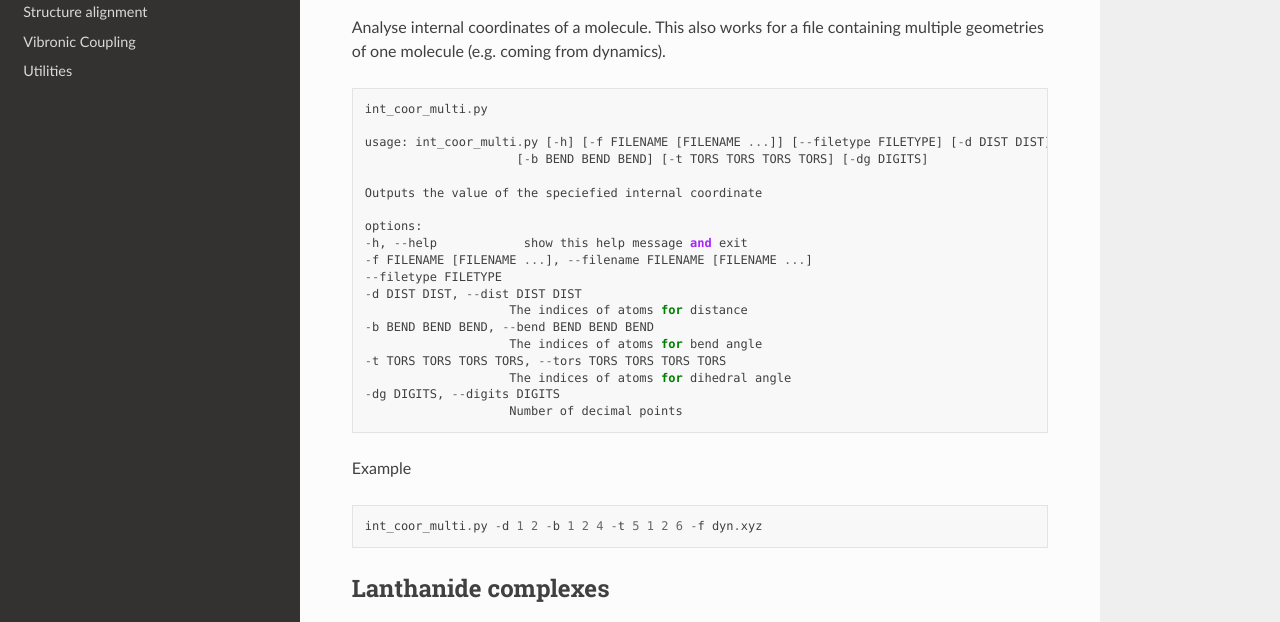
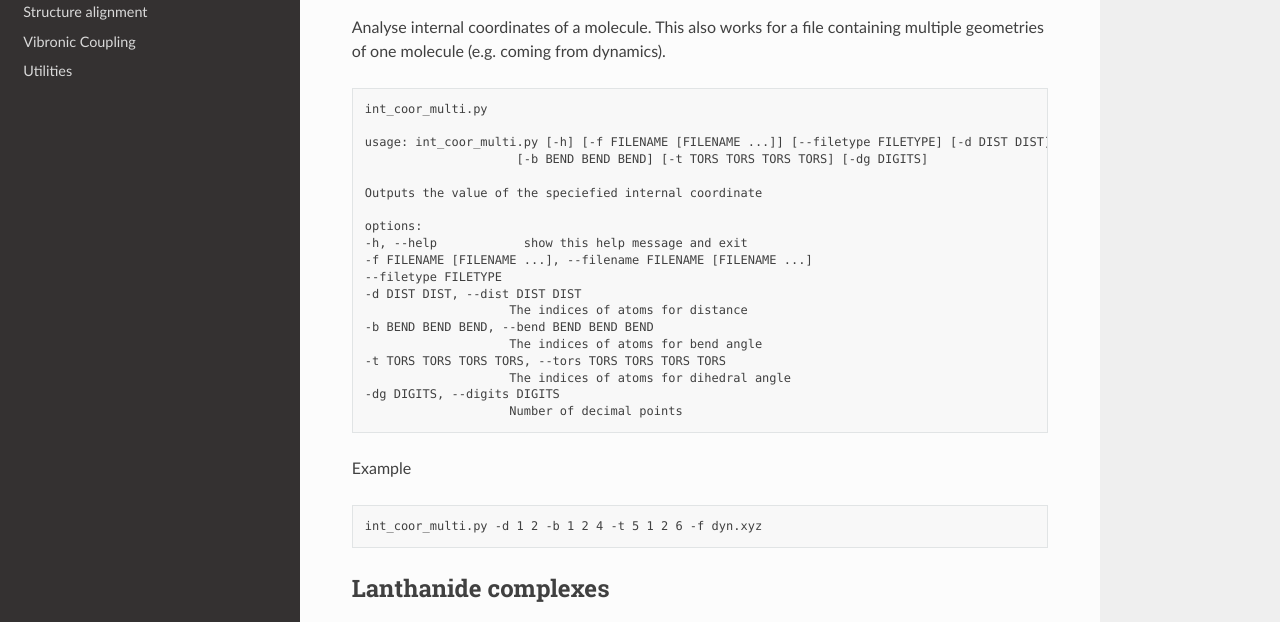
Before and after one commit to felixplasser/matilda, a Sphinx documentation site: the page built from docs/int_coor.rst, in a window 1280 px wide and 900 px high. Shown: the part 248-870 px from the top of the window. Built offline with Sphinx 7.4.7 and the Read the Docs theme 3.1.0, drawn with Linux system fonts in a browser that asks for light colours.

Commit message:
Fix text rendering

```diff
--- a/docs/int_coor.rst
+++ b/docs/int_coor.rst
@@ -9,7 +9,7 @@ Basic analysis
 Analyse internal coordinates of a molecule.
 This also works for a file containing multiple geometries of one molecule (e.g. coming from dynamics).
 
-::
+.. code:: text
 
     int_coor_multi.py
 
@@ -34,7 +34,7 @@ This also works for a file containing multiple geometries of one molecule (e.g.
 
 Example
 
-::
+.. code:: text
 
     int_coor_multi.py -d 1 2 -b 1 2 4 -t 5 1 2 6 -f dyn.xyz
 
```
